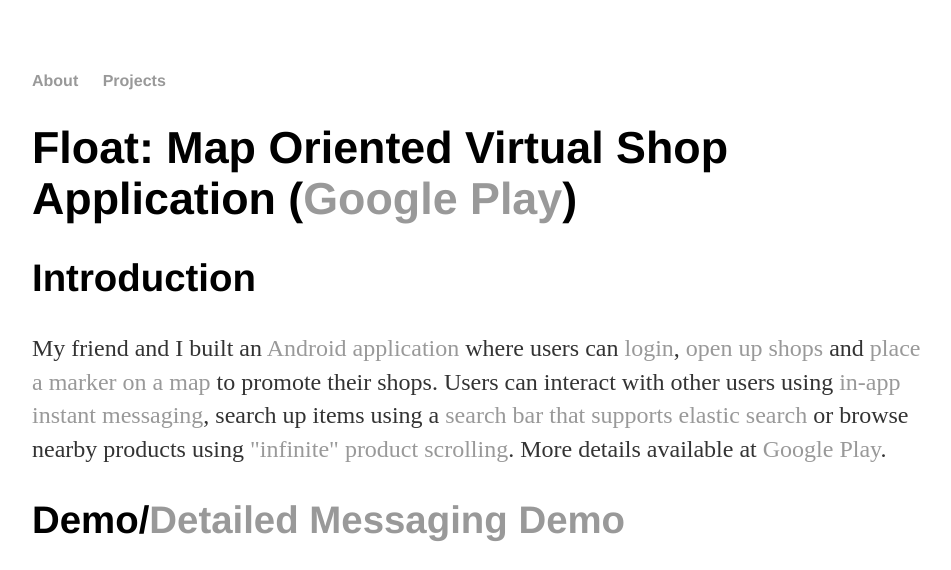
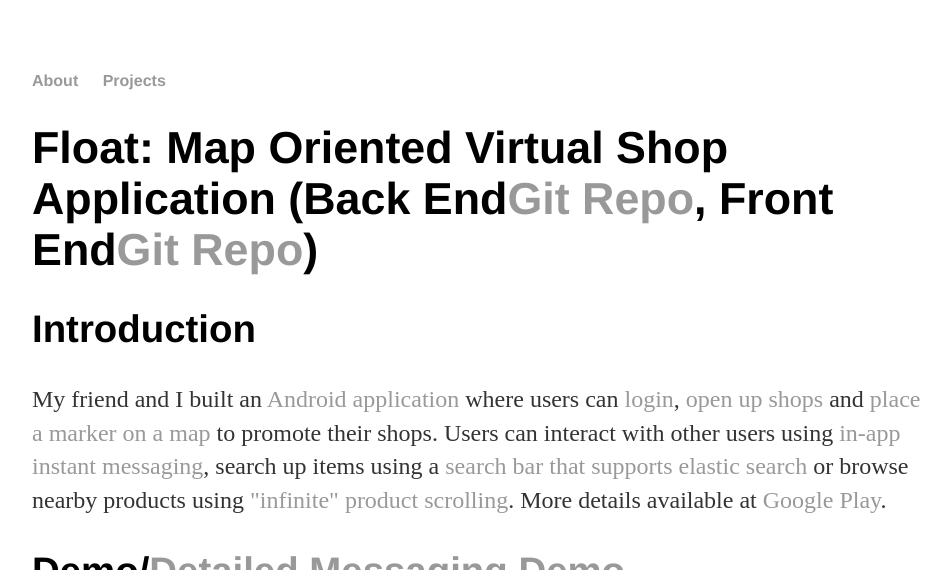
Before and after one commit to jcho7022/jcho7022.github.io, a Jekyll site: the page built from projects/float/index.html, in a window 1280 px wide and 900 px high, cut to the strip 0-570 px from the top of the window. Shown: the whole strip, without its empty margins (160-1111 px from the left). Built offline with Jekyll 4.4.1, drawn with Linux system fonts in a browser that asks for light colours.

Commit message:
Update index.html

```diff
--- a/projects/float/index.html
+++ b/projects/float/index.html
@@ -2,7 +2,8 @@
 layout: default
 title: "Float: Map Oriented Virtual Shop Application"
 ---
-<h1>Float: Map Oriented Virtual Shop Application (<a href="https://play.google.com/store/apps/details?id=com.floatapplication">Google Play</a>)</h1>
+<h1>Float: Map Oriented Virtual Shop Application
+	(Back End<a href="https://gitlab.com/JarvisAPI/float-server">Git Repo</a>, Front End<a href="https://gitlab.com/JarvisAPI/float">Git Repo</a>)</h1>
 <h2>Introduction</h2>
 <p>My friend and I built an <a href="https://play.google.com/store/apps/details?id=com.floatapplication">Android application</a>
 	where users can <a href="https://jcho7022.github.io/projects/float/login.jpg">login</a>,
```
